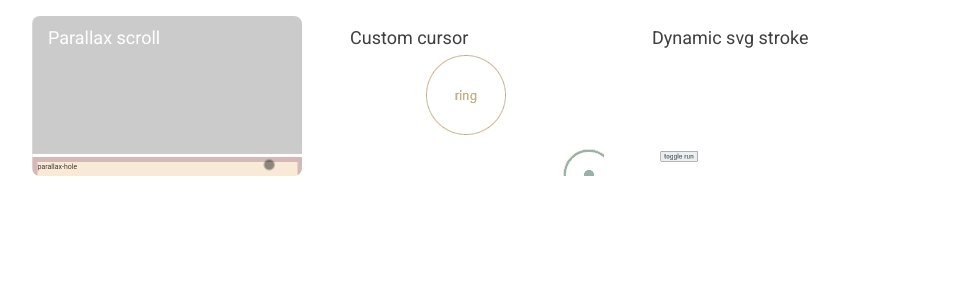
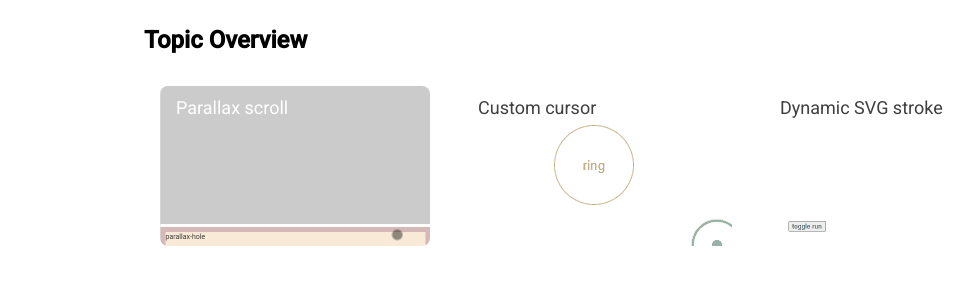
Before and after one commit to peterabit/special-effects-playground, an Angular app: page / in a window 1280 px wide. Shown: the top 300 px of the page, without its empty margins (0-974 px from the left). Built offline with nearby package versions, Linux system fonts and the light colour scheme.

Commit message:
add dashboard title & update landscape card input

```diff
--- a/src/app/pages/dashboard/dashboard.component.html
+++ b/src/app/pages/dashboard/dashboard.component.html
@@ -1,25 +1,13 @@
-<ul class="link-list">
-    <li>
-        <app-landscape-card
-            link="/parallax-scroll"
-            title="Parallax scroll"
-            img="./assets/images/dashboard/parallax-scrolling.gif"
-        ></app-landscape-card>
-    </li>
-    <li>
-        <app-landscape-card
-            link="/custom-cursor"
-            title="Custom cursor"
-            color="dark"
-            img="./assets/images/dashboard/custom-cursor.gif"
-        ></app-landscape-card>
-    </li>
-    <li>
-        <app-landscape-card
-            link="/dynamic-svg-stroke"
-            title="Dynamic svg stroke"
-            color="dark"
-            img="./assets/images/dashboard/dynamic-svg-stroke.gif"
-        ></app-landscape-card>
-    </li>
-</ul>
+<div class="container">
+    <h1 class="main-title">Topic Overview</h1>
+    <ul class="link-list">
+        <li *ngFor="let card of cardsConfig">
+            <app-landscape-card
+                [link]="card.link"
+                [title]="card.title"
+                [image]="card.image"
+                [theme]="card.theme || 'light'"
+            ></app-landscape-card>
+        </li>
+    </ul>
+</div>
--- a/src/app/pages/dashboard/dashboard.component.scss
+++ b/src/app/pages/dashboard/dashboard.component.scss
@@ -1,12 +1,18 @@
 :host {
   display: block;
+  padding-top: 24px;
+}
+
+.main-title {
+  font-size: 24px;
+  font-weight: bolder;
+  margin-bottom: 12px;
 }
 
 .link-list {
   display: flex;
   flex-wrap: wrap;
-  margin: -1rem 0 0 0;
-  padding: 1rem;
+  padding: 0;
   list-style: none;
 
   > li {
--- a/src/app/pages/dashboard/dashboard.component.ts
+++ b/src/app/pages/dashboard/dashboard.component.ts
@@ -1,10 +1,13 @@
 import { Component, OnInit } from '@angular/core';
+import { DashboardCardsConfig } from './dashboard.config';
 
 @Component({
   templateUrl: './dashboard.component.html',
   styleUrls: ['./dashboard.component.scss'],
 })
 export class DashboardComponent implements OnInit {
+  cardsConfig = DashboardCardsConfig;
+
   constructor() {}
 
   ngOnInit(): void {}
--- /dev/null
+++ b/src/app/pages/dashboard/dashboard.config.ts
@@ -0,0 +1,26 @@
+export interface DashboardCardsConfig {
+  link: string;
+  title: string;
+  image: string;
+  theme?: 'dark' | 'light';
+}
+
+export const DashboardCardsConfig: DashboardCardsConfig[] = [
+  {
+    link: '/parallax-scroll',
+    title: 'Parallax scroll',
+    image: 'assets/images/dashboard/parallax-scrolling.gif',
+  },
+  {
+    link: '/custom-cursor',
+    title: 'Custom cursor',
+    image: './assets/images/dashboard/custom-cursor.gif',
+    theme: 'dark',
+  },
+  {
+    link: '/dynamic-svg-stroke',
+    title: 'Dynamic SVG stroke',
+    image: './assets/images/dashboard/dynamic-svg-stroke.gif',
+    theme: 'dark',
+  },
+];
--- a/src/app/shared/landscape-card/landscape-card.component.html
+++ b/src/app/shared/landscape-card/landscape-card.component.html
@@ -14,7 +14,7 @@
     <div class="landscape-card-overlay"></div>
     <div
         class="landscape-card-title"
-        [ngClass]="{'landscape-card-title-dark': color === 'dark'}"
+        [ngClass]="{'landscape-card-title-dark': theme === 'dark'}"
     >
         {{ title }}
     </div>
--- a/src/app/shared/landscape-card/landscape-card.component.ts
+++ b/src/app/shared/landscape-card/landscape-card.component.ts
@@ -1,5 +1,4 @@
-import { Component, ChangeDetectionStrategy, Input, SimpleChanges } from '@angular/core';
-import { SafeUrl } from '@angular/platform-browser';
+import { Component, ChangeDetectionStrategy, Input } from '@angular/core';
 
 @Component({
   selector: 'app-landscape-card',
@@ -10,7 +9,7 @@ import { SafeUrl } from '@angular/platform-browser';
 export class LandscapeCardComponent {
   @Input() title: string = '';
 
-  @Input() img?: string;
+  @Input() image?: string;
 
   @Input() link?: string | any[];
 
@@ -18,10 +17,10 @@ export class LandscapeCardComponent {
 
   @Input() height: string = '160px';
 
-  @Input() color: 'dark' | 'light' = 'light';
+  @Input() theme: 'dark' | 'light' = 'light';
 
   get bgImage() {
-    return `url(${this.img})`;
+    return `url(${this.image})`;
   }
 
   constructor() {}
```
